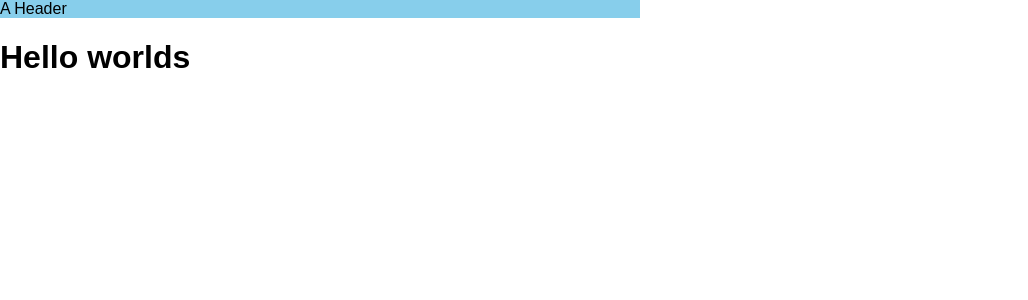
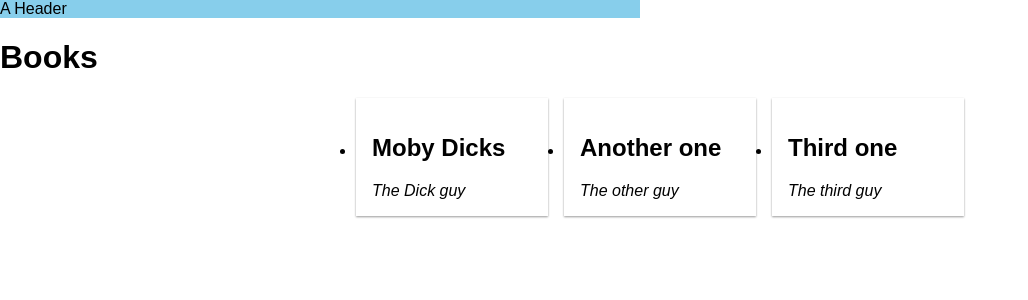
Before and after one commit to oliverjam/bookmarkd, a React (Create React App) app: page / in a window 1280 px wide. Shown: the top 300 px of the page, without its empty margins (0-1028 px from the left). Built offline with nearby package versions, Linux system fonts and the light colour scheme.

Commit message:
Create components for rendering books
Relates #12 #13

```diff
--- /dev/null
+++ b/src/components/Book.js
@@ -0,0 +1,16 @@
+import React from 'react';
+import styled from 'styled-components';
+
+import Card from './utilities/Card';
+
+function Book({ details }) {
+  const { title, author } = details;
+  return (
+    <Card>
+      <h2>{title}</h2>
+      <footer><cite>{author}</cite></footer>
+    </Card>
+  );
+}
+
+export default Book;
--- /dev/null
+++ b/src/components/BookGrid.js
@@ -0,0 +1,33 @@
+import React from 'react';
+import styled from 'styled-components';
+
+import Grid from './utilities/Grid';
+import Book from './Book';
+
+const books = [
+  {
+    title: 'Moby Dicks',
+    author: 'The Dick guy',
+    url: 'https://fakeurl.com/mobydick.epub',
+  },
+  {
+    title: 'Another one',
+    author: 'The other guy',
+    url: 'https://fakeurl.com/other-one.epub',
+  },
+  {
+    title: 'Third one',
+    author: 'The third guy',
+    url: 'https://fakeurl.com/third.epub',
+  },
+];
+
+function BookGrid() {
+  return (
+    <Grid>
+      {books.map(book => <li><Book details={book} /></li>)}
+    </Grid>
+  );
+}
+
+export default BookGrid;
--- a/src/components/Home.js
+++ b/src/components/Home.js
@@ -1,7 +1,14 @@
 import React from 'react';
 
-const Home = () => (
-  <h1>Hello worlds</h1>
-);
+import BookGrid from './BookGrid';
+
+function Home() {
+  return (
+    <div>
+      <h1>Books</h1>
+      <BookGrid />
+    </div>
+  );
+}
 
 export default Home;
--- /dev/null
+++ b/src/components/utilities/Card.js
@@ -0,0 +1,11 @@
+import styled from 'styled-components';
+
+const Card = styled.article`
+  width: 100%;
+  padding: 1em;
+  background-color: #fff;
+  box-shadow: 0 1px 2px rgba(0, 0, 0, 0.4);
+  box-sizing: border-box;
+`;
+
+export default Card;
--- /dev/null
+++ b/src/components/utilities/Grid.js
@@ -0,0 +1,12 @@
+import styled from 'styled-components';
+
+const Grid = styled.ul`
+  max-width: 72em;
+  margin: 0 auto;
+  display: grid;
+  grid-template-columns: repeat(auto-fit, 12em);
+  grid-gap: 1em;
+  justify-content: center;
+`;
+
+export default Grid;
```
